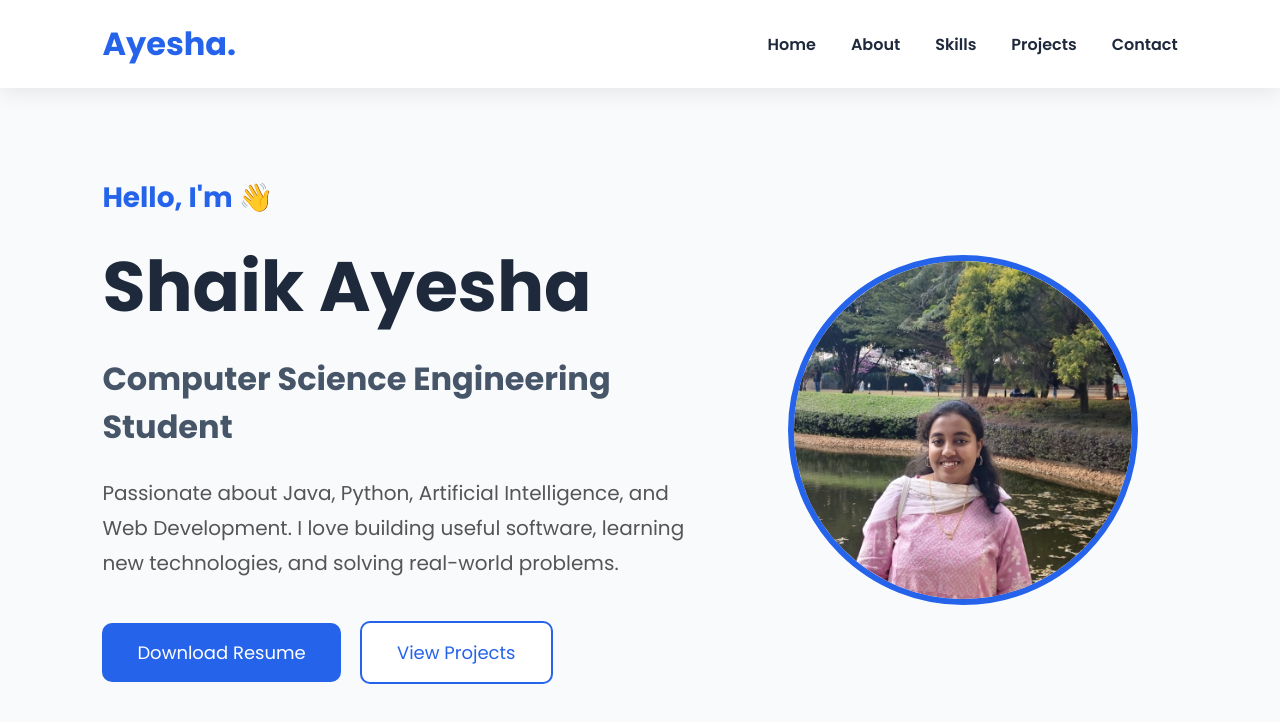
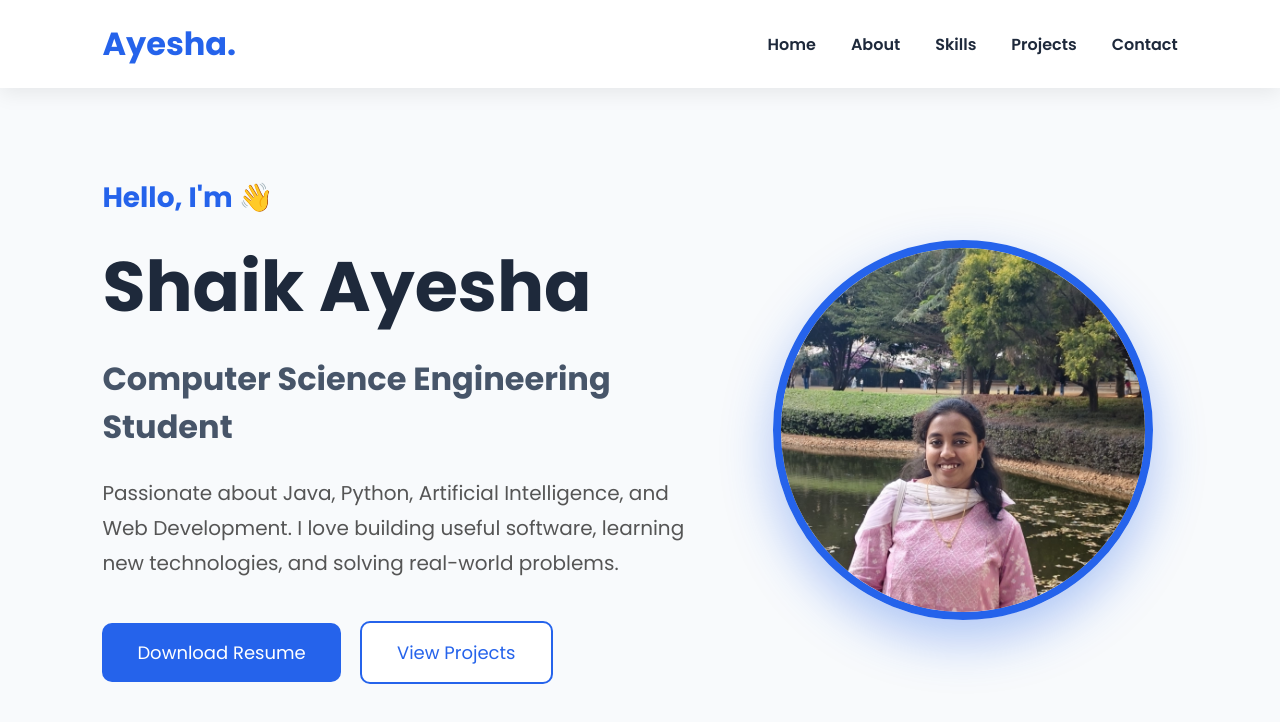
Before and after one commit to shaikayesha23/Ayesha-portfolio, a plain HTML site: page index.html in a window 1280 px wide. Drawn offline with Linux system fonts and the light colour scheme.

Commit message:
Update styles for .right img with hover effect
Increased image size and border thickness for .right img. Added hover effect to scale image on hover.

```diff
--- a/style.css
+++ b/style.css
@@ -187,14 +187,20 @@ nav ul li a:hover{
     justify-content:center;
 
 }
+    .right img{
+    width:380px;
+    height:380px;
+    object-fit:cover;
+    object-position:center top;
+    border-radius:50%;
+    border:8px solid #2563EB;
+    box-shadow:0 20px 50px rgba(37,99,235,.35);
+    transition:0.4s ease;
+}
 
-.right img{
-    width:350px;
-    height:350px;
-    object-fit:cover;
-    display:block;
-    border-radius:50%;
-    border:6px solid #2563EB;
+.right img:hover{
+    transform:scale(1.05);
+}
 }
 
 /* Responsive */
```
